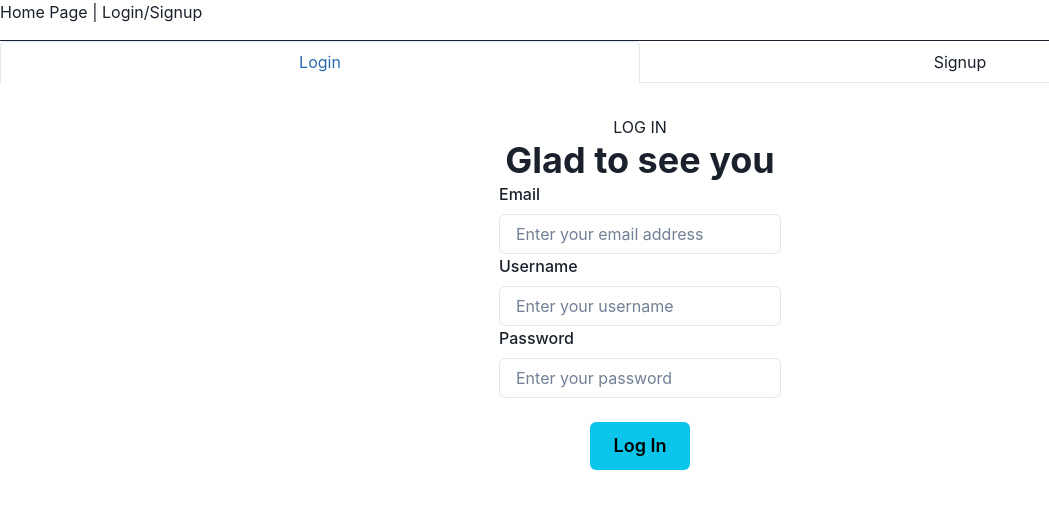
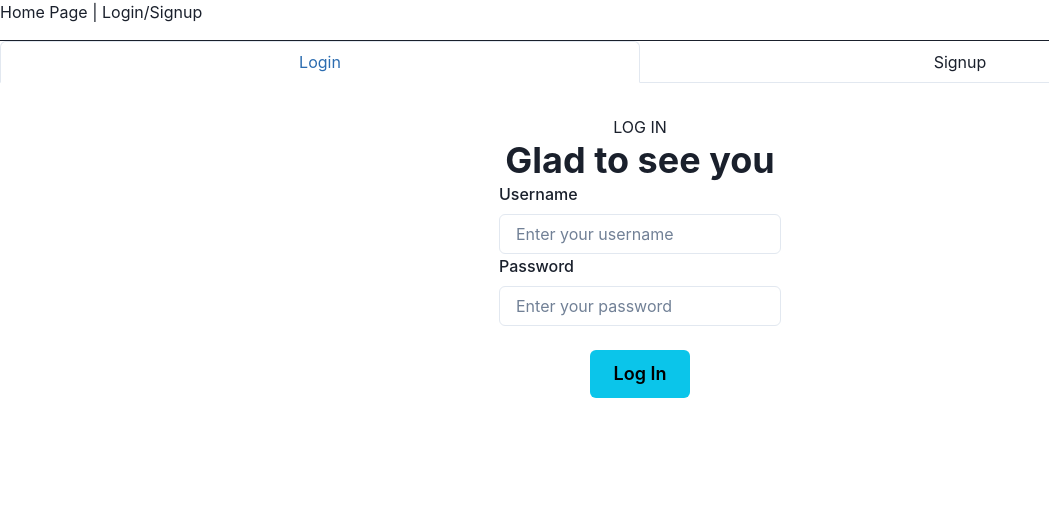
Before and after one commit to MarcusOy/AI-vs-AI, a React (Create React App) app in the folder frontend/: page /loginSignup in a window 1280 px wide. Shown: the top 508 px of the page, without its empty margins (0-1049 px from the left). Built offline with nearby package versions, Linux system fonts and the light colour scheme.

Commit message:
delete email when login

```diff
--- a/frontend/src/pages/LoginTab.tsx
+++ b/frontend/src/pages/LoginTab.tsx
@@ -2,13 +2,11 @@ import React, { useState } from 'react'
 import { Box, Flex, FormControl, FormLabel, Input, Center, Heading, Button } from '@chakra-ui/react'
 import { Link } from 'react-router-dom'
 const LoginTab = () => {
-    const [email, setEmail] = useState('')
     const [username, setUsername] = useState('')
     const [password, setPassword] = useState('')
     const onClick = () => {
         fetch('https://webhook.site/f87e51c8-9a3a-4836-8603-6047d18985e6', {
             body: JSON.stringify({
-                email,
                 username,
                 password,
             }),
@@ -25,17 +23,6 @@ const LoginTab = () => {
                 </Center>
                 <Box>
                     <form>
-                        <FormControl>
-                            <FormLabel>Email</FormLabel>
-                            <Input
-                                type='email'
-                                placeholder='Enter your email address'
-                                value={email}
-                                onChange={(e) => {
-                                    setEmail(e.target.value)
-                                }}
-                            />
-                        </FormControl>
                         <FormControl>
                             <FormLabel>Username</FormLabel>
                             <Input
```
